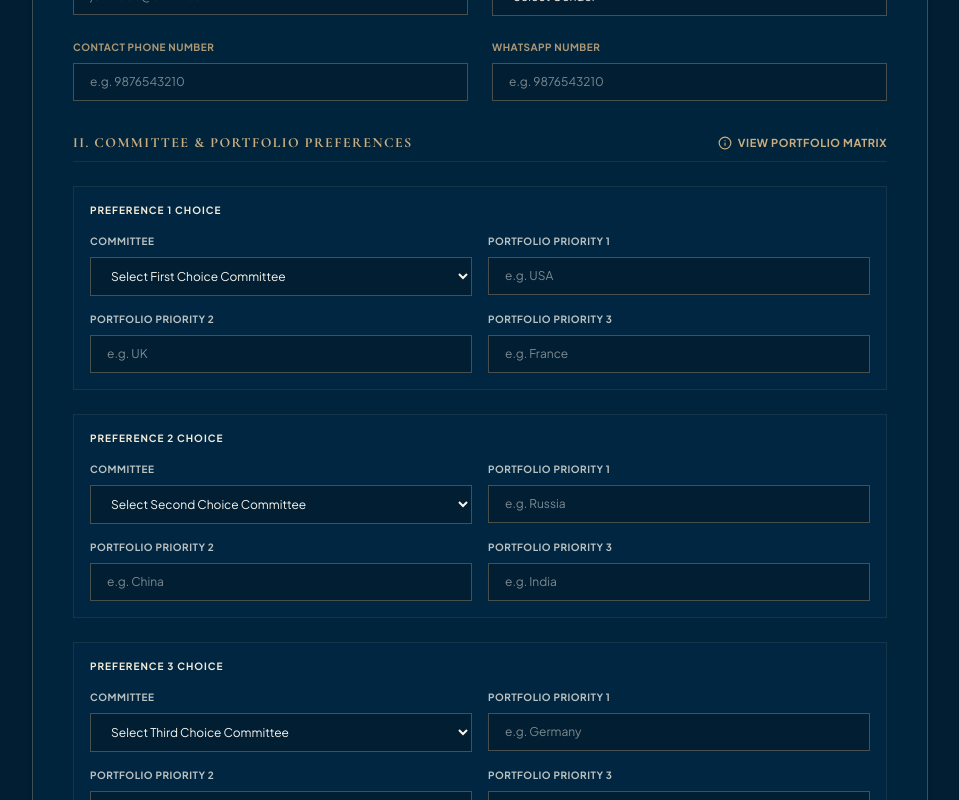
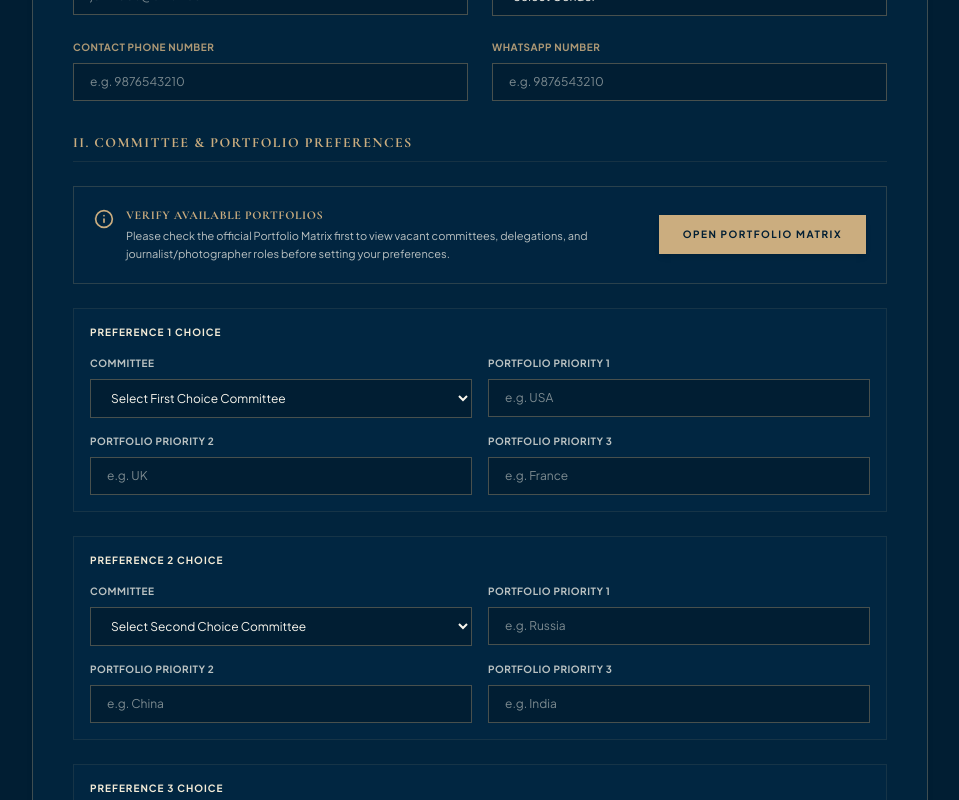
Before and after one commit to SrayanBhattacharya/uemcon-site, a Next.js app: page /register/delegate in a window 1280 px wide. Shown: the part 1400-2200 px from the top of the page, without its empty margins (160-1119 px from the left). Built offline with nearby package versions, Linux system fonts and the light colour scheme.

Commit message:
ui: changed the size and position of the portfolio matrix

```diff
--- a/app/register/delegate/page.tsx
+++ b/app/register/delegate/page.tsx
@@ -809,19 +809,33 @@ export default function DelegateRegisterPage() {
 
                   {/* Part 2: Preferences */}
                   <div className="space-y-6">
-                    <div className="flex flex-col sm:flex-row sm:items-center justify-between gap-2 pb-2 border-b border-warm-tan/10">
+                    <div className="pb-2 border-b border-warm-tan/10">
                       <h4 className="font-serif text-sm tracking-widest uppercase text-warm-tan font-bold">
                         {formState.delegationType === "Double" ? "III" : "II"}.
                         Committee & Portfolio Preferences
                       </h4>
+                    </div>
+
+                    {/* Premium Portfolio Matrix Callout Banner */}
+                    <div className="p-5 bg-[#022B4B]/20 border border-warm-tan/20 flex flex-col md:flex-row md:items-center justify-between gap-4 transition-all hover:border-warm-tan/30">
+                      <div className="flex items-start gap-3">
+                        <Info className="h-5 w-5 text-warm-tan shrink-0 mt-0.5" />
+                        <div className="space-y-1">
+                          <p className="font-serif text-xs font-bold tracking-wider text-warm-tan uppercase">
+                            Verify Available Portfolios
+                          </p>
+                          <p className="font-sans text-[11px] text-ink/75 leading-relaxed max-w-xl">
+                            Please check the official Portfolio Matrix first to view vacant committees, delegations, and journalist/photographer roles before setting your preferences.
+                          </p>
+                        </div>
+                      </div>
                       <a
                         href="https://docs.google.com/spreadsheets/d/1Imrl30wNpPA_jqjcShpnrbfZDusGY3_9x2aRBkGCQfc/edit?gid=0#gid=0"
                         target="_blank"
                         rel="noopener noreferrer"
-                        className="font-sans text-[11px] uppercase tracking-wider text-[#CBAD7F] hover:text-[#ebdaba] font-bold flex items-center gap-1.5 transition-colors duration-200"
+                        className="w-full md:w-auto text-center bg-[#CBAD7F] text-[#011E33] hover:bg-[#ebdaba] hover:scale-[1.02] active:scale-[0.98] transition-all duration-350 font-sans font-bold text-[10px] uppercase tracking-[0.15em] px-6 py-3 whitespace-nowrap shadow-md hover:shadow-lg"
                       >
-                        <Info className="h-3.5 w-3.5 text-[#CBAD7F]" />
-                        <span>View Portfolio Matrix</span>
+                        Open Portfolio Matrix
                       </a>
                     </div>
 
```
